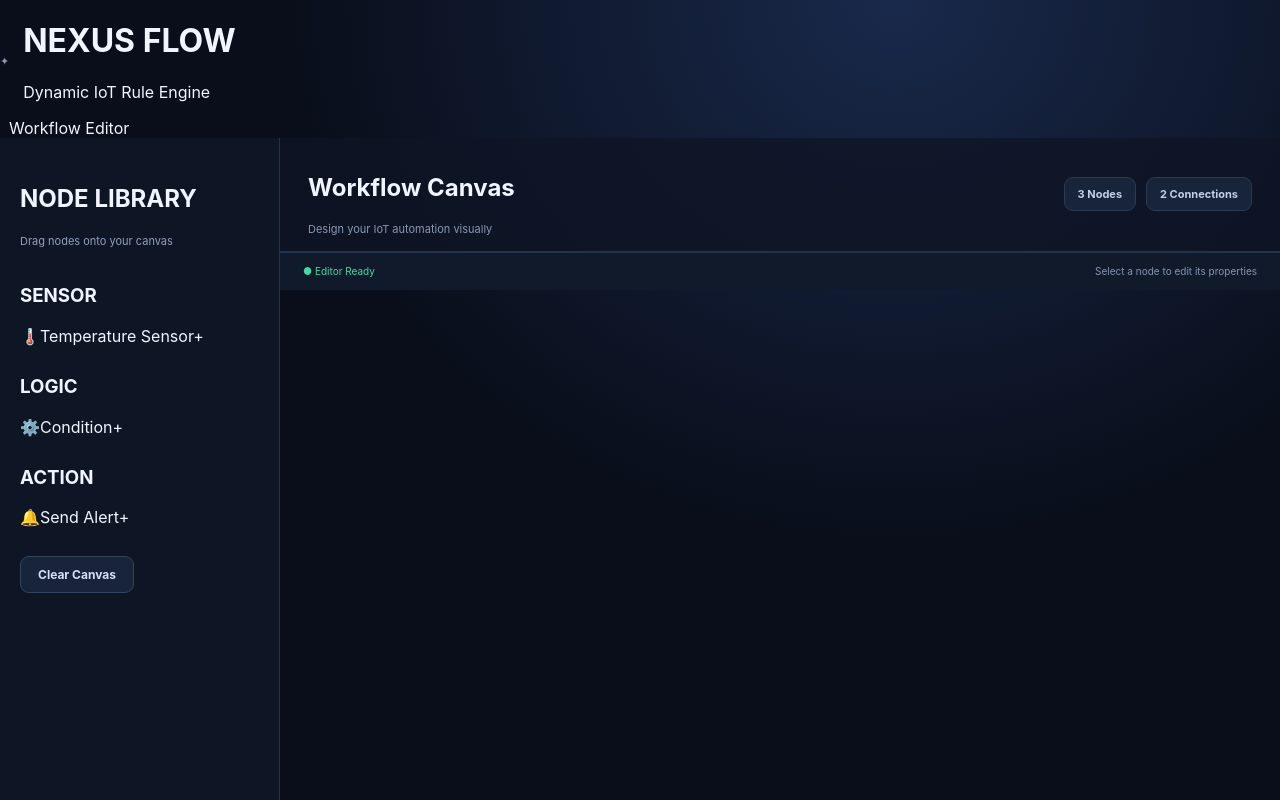
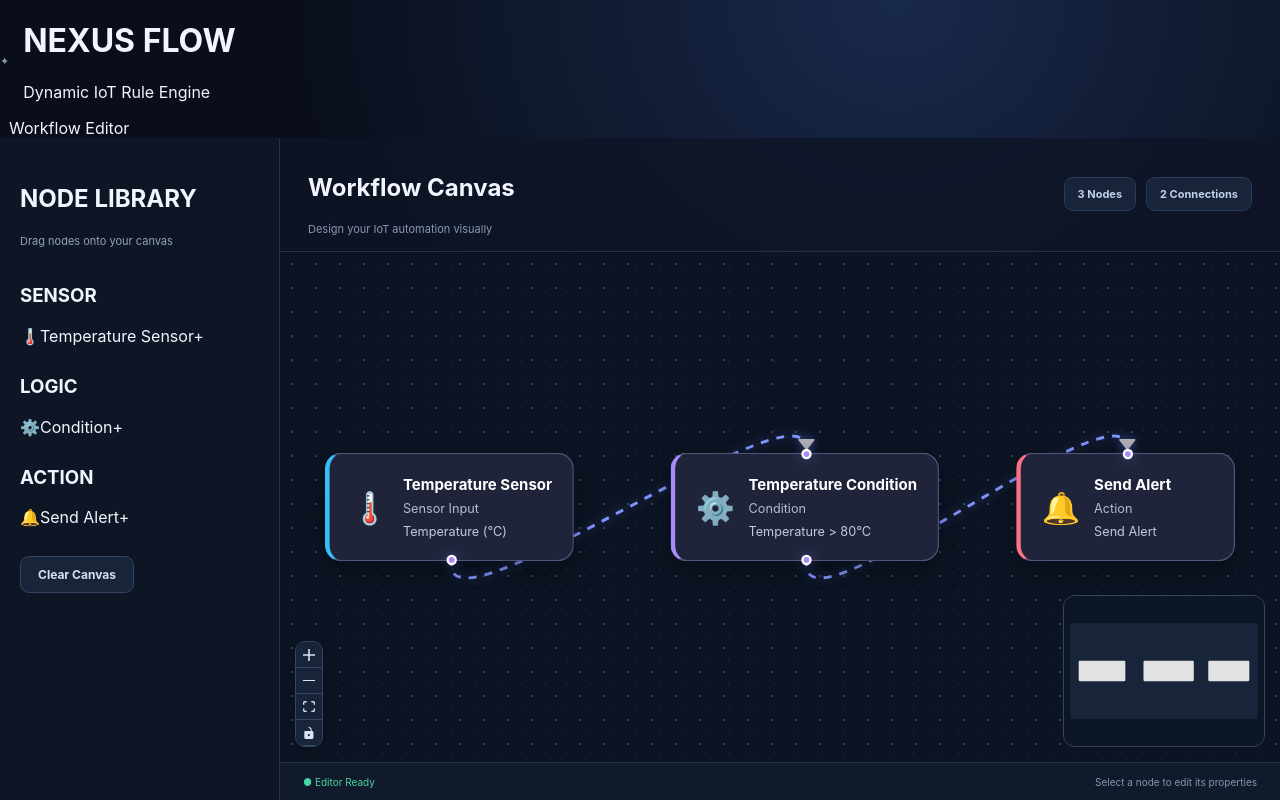
Before and after one commit to saksham-123-byte/NexusFlow, a React app in the folder frontend/: page / in a window 1280 px wide. Built offline with nearby package versions, Linux system fonts and the light colour scheme; the HTML template or start-up script is replaced by a standard one.

Commit message:
Fix workflow canvas and node card styling

```diff
--- a/frontend/src/App.css
+++ b/frontend/src/App.css
@@ -864,3 +864,111 @@ button {
     min-height: 500px;
   }
 }
+
+/* FIX: Restore React Flow canvas visibility */
+
+.workspace {
+  display: flex;
+  width: 100%;
+  height: calc(100vh - 162px);
+  min-height: 500px;
+  overflow: hidden;
+}
+
+.canvas-section {
+  display: flex;
+  flex-direction: column;
+  flex: 1;
+  min-width: 0;
+  min-height: 0;
+  height: 100%;
+}
+
+.flow-wrapper {
+  position: relative;
+  flex: 1;
+  width: 100%;
+  min-width: 0;
+  min-height: 400px;
+  height: 100%;
+}
+
+.flow-wrapper .react-flow {
+  width: 100%;
+  height: 100%;
+}
+
+/* NEXUS FLOW - NODE CARD VISIBILITY FIX */
+
+.react-flow__node {
+  width: auto !important;
+  background: transparent !important;
+  border: none !important;
+  color: #ffffff !important;
+  visibility: visible !important;
+  opacity: 1 !important;
+}
+
+.node-card {
+  display: flex !important;
+  align-items: center;
+  gap: 12px;
+  min-width: 190px;
+  padding: 18px;
+  border-radius: 14px;
+  color: #ffffff !important;
+  background: #20243b !important;
+  border: 1px solid #515578 !important;
+  box-shadow: 0 8px 25px rgba(0, 0, 0, 0.35);
+  visibility: visible !important;
+  opacity: 1 !important;
+  position: relative;
+  z-index: 10;
+}
+
+.sensor-node {
+  border-left: 4px solid #38bdf8 !important;
+}
+
+.condition-node {
+  border-left: 4px solid #a78bfa !important;
+}
+
+.alert-node {
+  border-left: 4px solid #fb7185 !important;
+}
+
+.node-icon {
+  font-size: 27px;
+  flex-shrink: 0;
+}
+
+.node-content {
+  display: flex !important;
+  flex-direction: column;
+  gap: 6px;
+  color: #ffffff !important;
+}
+
+.node-content strong {
+  color: #ffffff !important;
+  font-size: 13px;
+  font-weight: 700;
+}
+
+.node-content span {
+  color: #b7b9d5 !important;
+  font-size: 11px;
+}
+
+.node-content small {
+  color: #c4c7e0 !important;
+  font-size: 11px;
+}
+
+.node-card .react-flow__handle {
+  background: #a78bfa;
+  width: 9px;
+  height: 9px;
+  border: 2px solid #ffffff;
+}
```
